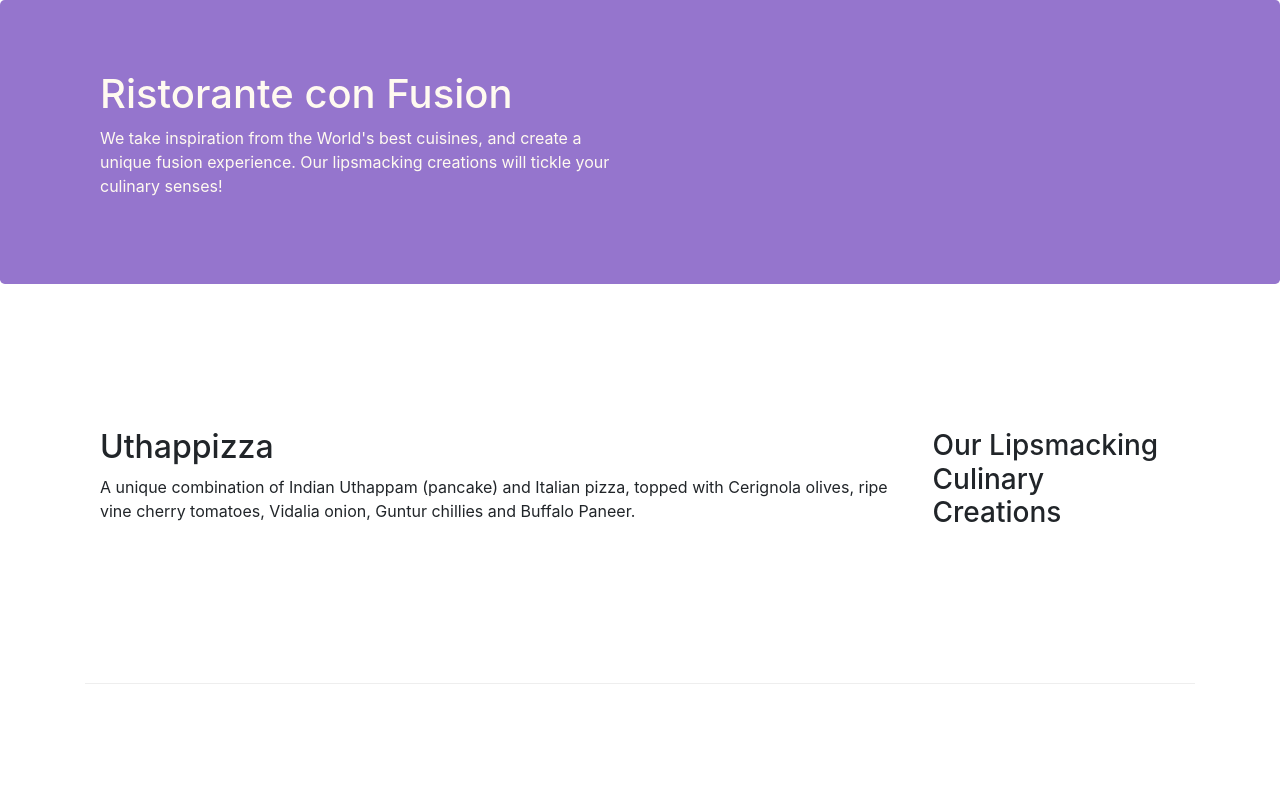
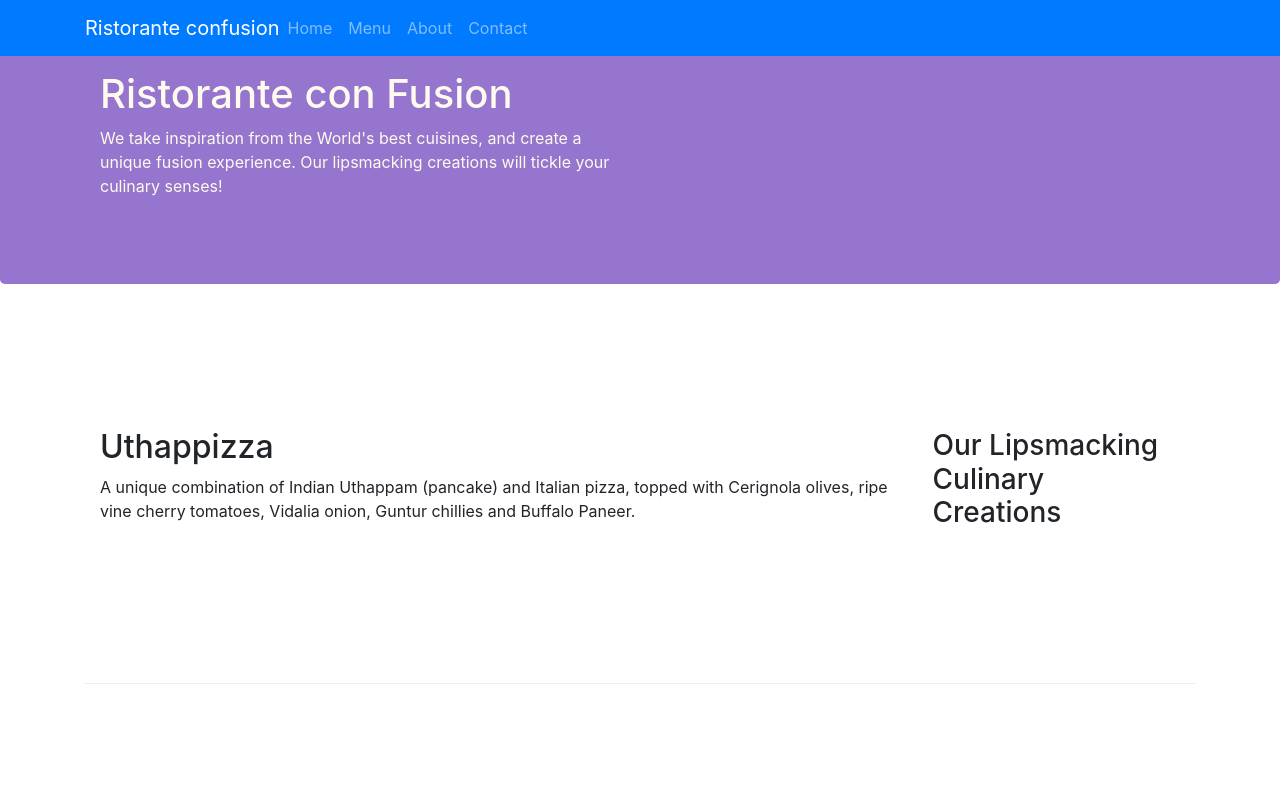
Before and after one commit to tjkimberlin/conFusion, a website: page index.html in a window 1280 px wide. Shown: the top 800 px of the page. Drawn offline with nearby package versions, Linux system fonts and the light colour scheme.

Commit message:
responsive dropdown on navbar

```diff
--- a/index.html
+++ b/index.html
@@ -8,12 +8,37 @@
      <meta http-equiv="x-ua-compatible" content="ie=edge">
 
      <!-- Bootstrap CSS -->
+
+
+
+
      <link rel="stylesheet" href="node_modules/bootstrap/dist/css/bootstrap.min.css">
      <link rel="stylesheet" href="css/styles.css">
     <title>Ristorante Con Fusion</title>
 </head>
 
 <body>
+
+    <nav class='navbar navbar-dark navbar-expand-sm bg-primary fixed-top'>
+        <div class='container'>
+            <button class="navbar-toggler" type="button" data-toggle="collapse" data-target='#Navbar'>
+                <span class="navbar-toggler-icon"></span>
+            </button>
+            <a class='navbar-brand mr-auto' href='#'> Ristorante confusion</a>
+
+            <div class='collapse navbar-collapse' id='#Navbar'>
+                <ul class='navbar-nav mr-auto'>
+                    <li class='nav-item'> <a class='nav-link' href='./aboutus.html'>Home</a> </li>
+                    <li class='nav-item'> <a class='nav-link' href='#'>Menu</a> </li>
+                    <li class='nav-item'> <a class='nav-link' href='#'>About</a></li>
+                    <li class='nav-item'> <a class='nav-link' href='#'>Contact</a> </li>
+                </ul>
+            </div>
+
+
+        </div>
+
+    </nav>
 
     <header class="jumbotron">
         <div class="container">
@@ -104,10 +129,14 @@
         </div>
     </footer>
 
-     <!-- jQuery first, then Popper.js, then Bootstrap JS. -->
+     <!-- jQuery first, then Popper.js, then Bootstrap JS.
      <script src="node_modules/jquery/dist/jquery.slim.min.js"></script>
      <script src="node_modules/popper.js/dist/umd/popper.min.js"></script>
      <script src="node_modules/bootstrap/dist/js/bootstrap.min.js"></script>
+     -->
+
+     <script src="//ajax.googleapis.com/ajax/libs/jquery/1.11.0/jquery.min.js"></script>
+    <script src="//netdna.bootstrapcdn.com/bootstrap/3.1.1/js/bootstrap.min.js"></script>
 </body>
 
 </html>
```
